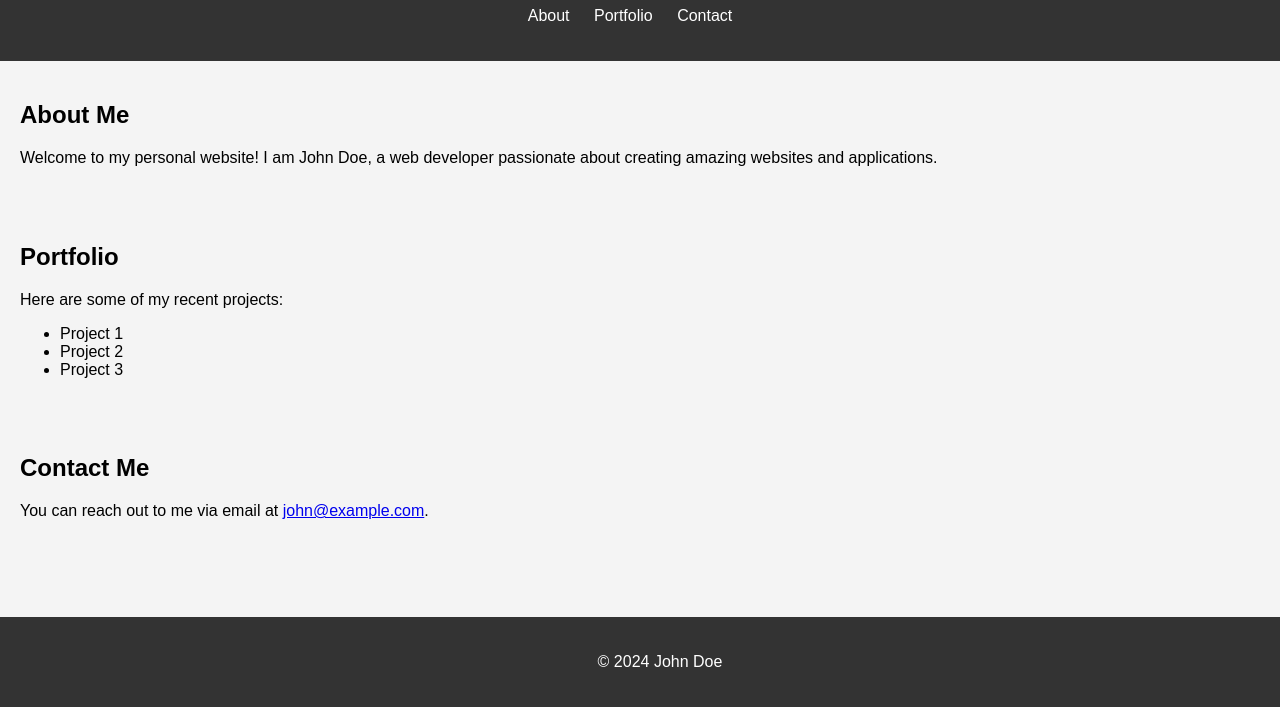
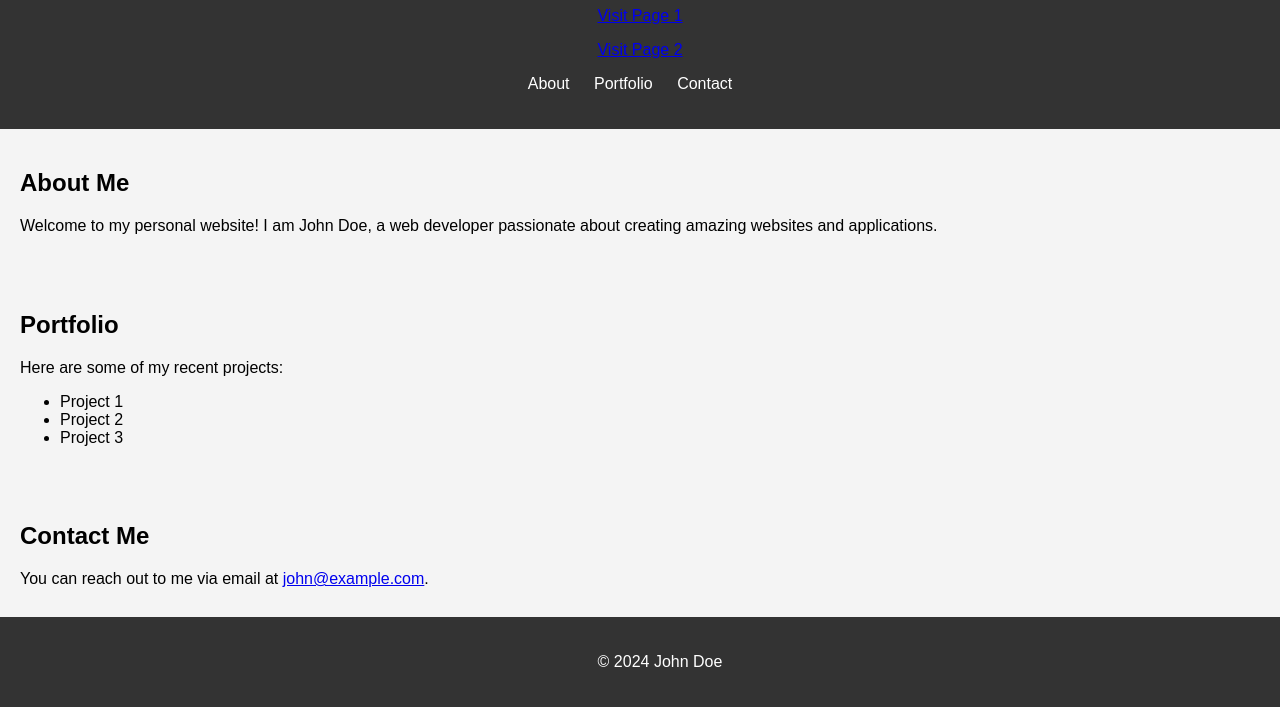
Before and after one commit to SameekshaWBA/HTML, a plain HTML site: page index.html in a window 1280 px wide. Shown: the part 93-800 px from the top of the page. Drawn offline with Linux system fonts and the light colour scheme.

Commit message:
Update index.html

```diff
--- a/index.html
+++ b/index.html
@@ -89,6 +89,9 @@ height="0" width="0" style="display:none;visibility:hidden"></iframe></noscript>
     <header>
         <h1>John Doe</h1>
         <nav>
+            <p><a href="/HTML/page1.html">Visit Page 1</a></p>
+
+<p><a href="/HTML/page2.html">Visit Page 2</a></p>
             <ul>
                 <li><a href="#about">About</a></li>
                 <li><a href="#portfolio">Portfolio</a></li>
```
